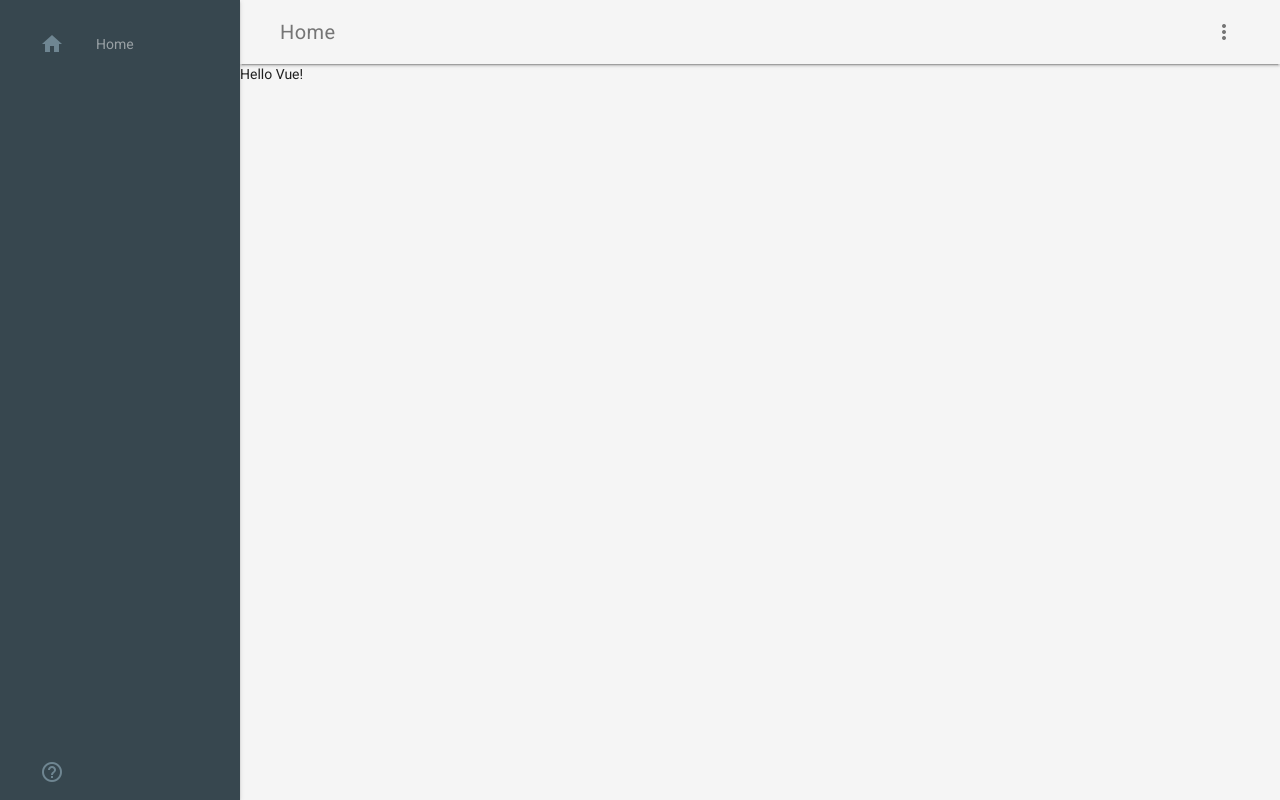
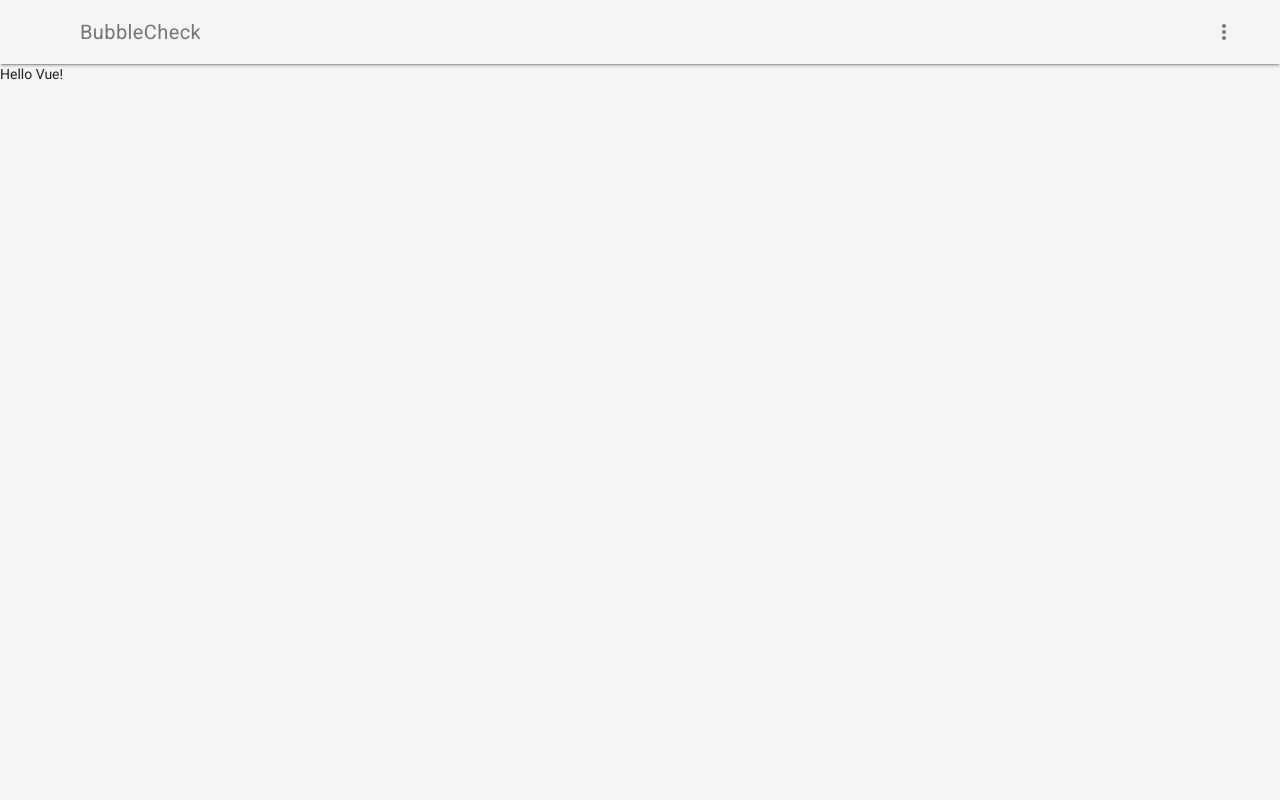
Before and after one commit to taylorreece/bubblecheck, a Flask app: page / in a window 1280 px wide. Run offline with Flask 2, Linux system fonts and the light colour scheme.

Commit message:
Hiding the drawer.  Looks a lot better.

```diff
--- a/bubblecheck/templates/layout.html
+++ b/bubblecheck/templates/layout.html
@@ -16,11 +16,11 @@
 	{% endblock %}</style>
 </head>
 <body>
-	<div class="bubblecheck-layout mdl-layout mdl-js-layout mdl-layout--fixed-drawer mdl-layout--fixed-header">
+	<div class="bubblecheck-layout mdl-layout mdl-js-layout mdl-layout--fixed-header">
 		<!-- Header start -->
 		<header class="bubblecheck-header mdl-layout__header mdl-color--grey-100 mdl-color-text--grey-600">
 			<div class="mdl-layout__header-row">
-				<span class="mdl-layout-title">Home</span>
+				<span class="mdl-layout-title">BubbleCheck</span>
 				<div class="mdl-layout-spacer"></div>
 				<button class="mdl-button mdl-js-button mdl-js-ripple-effect mdl-button--icon" id="hdrbtn">
 					<i class="material-icons">more_vert</i>
```
